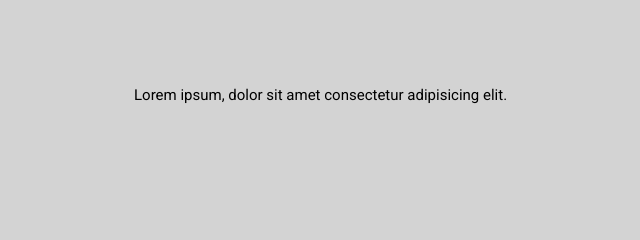
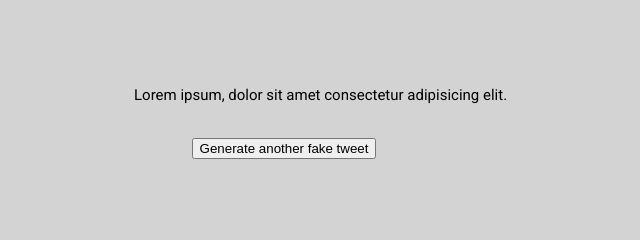
Before and after one commit to maysaar/TweetThief, a Flask app: page /tweet in a window 1280 px wide. Shown: the part 461-701 px from the top of the page, without its empty margins (356-996 px from the left). Run offline with Flask 2, Linux system fonts and the light colour scheme.

Commit message:
add back button

```diff
--- a/TweetThiefWeb/templates/tweet.html
+++ b/TweetThiefWeb/templates/tweet.html
@@ -93,6 +93,10 @@
             </div>
         </div>
 
+        <form action="/index">
+          <center><button>Generate another fake tweet</button></center>
+        </form>
+
     </body>
     <script>
       var username = document.getElementById("username").innerHTML;
```
